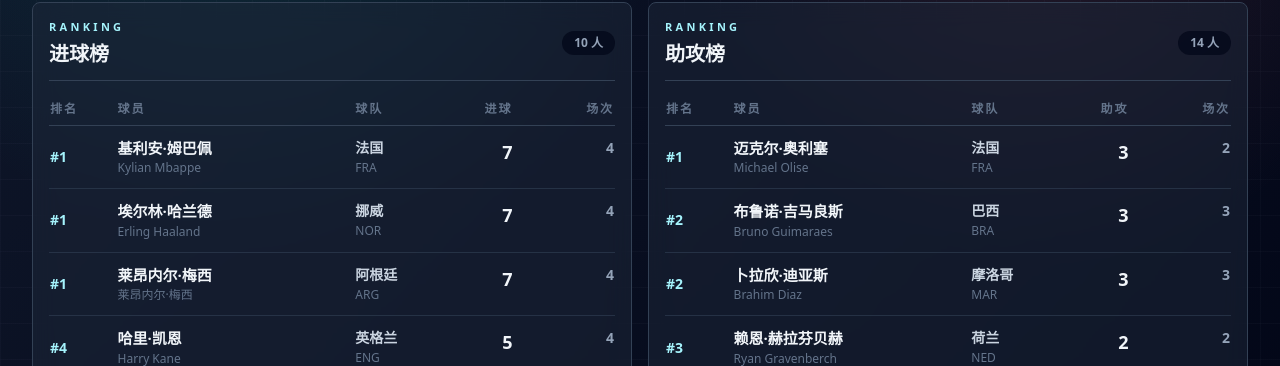
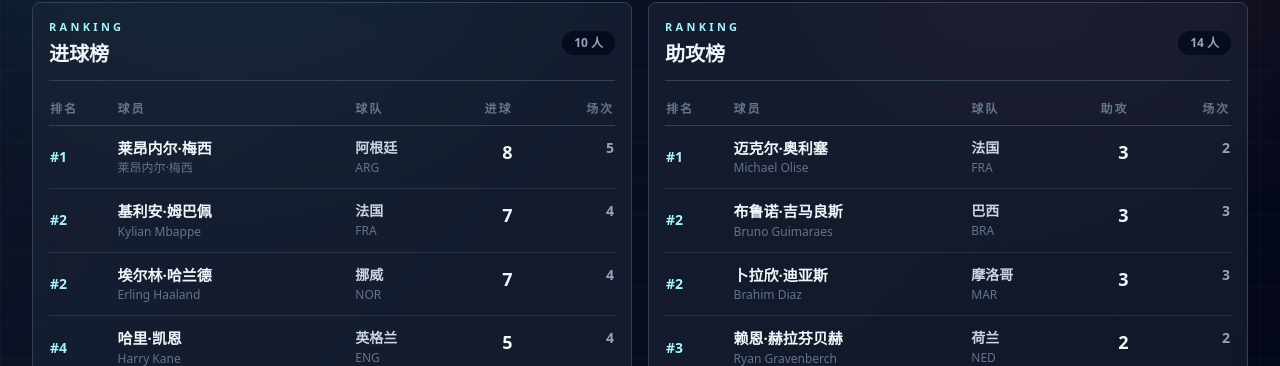
Before and after one commit to huayu2025ai-sketch/world-cup-26, a Next.js app: page /stats in a window 1280 px wide. Shown: the part 253-619 px from the top of the page. Built offline with nearby package versions, Linux system fonts and the light colour scheme.

Commit message:
Update World Cup result: Argentina beats Egypt

```diff
--- a/constants/scheduleData.ts
+++ b/constants/scheduleData.ts
@@ -572,7 +572,13 @@ const matchInputs: ScheduleMatchInput[] = [
     { player: "汉斯·范阿肯", team: "比利时", minute: "57'", type: "goal" },
     { player: "罗梅卢·卢卡库", team: "比利时", minute: "90+3'", type: "goal" }
   ] },
-  { id: 95, stage: "16强", date: "2026-07-07", localTime: "12:00", home: "32强胜者", away: "32强胜者", venue: "Mercedes-Benz Stadium", city: "Atlanta" },
+  { id: 95, stage: "16强", date: "2026-07-07", localTime: "12:00", home: "阿根廷", away: "埃及", venue: "Mercedes-Benz Stadium", city: "Atlanta", homeScore: 3, awayScore: 2, goalScorers: [
+    { player: "亚西尔·易卜拉欣", team: "埃及", minute: "15'", type: "goal" },
+    { player: "穆斯塔法·齐科", team: "埃及", minute: "67'", type: "goal" },
+    { player: "克里斯蒂安·罗梅罗", team: "阿根廷", minute: "79'", type: "goal" },
+    { player: "莱昂内尔·梅西", team: "阿根廷", minute: "83'", type: "goal" },
+    { player: "恩佐·费尔南德斯", team: "阿根廷", minute: "90+2'", type: "goal" }
+  ] },
   { id: 96, stage: "16强", date: "2026-07-07", localTime: "16:00", home: "32强胜者", away: "32强胜者", venue: "BC Place", city: "Vancouver" },
   { id: 97, stage: "1/4决赛", date: "2026-07-09", localTime: "16:00", home: "16强胜者", away: "16强胜者", venue: "Gillette Stadium", city: "Foxborough" },
   { id: 98, stage: "1/4决赛", date: "2026-07-10", localTime: "15:00", home: "16强胜者", away: "16强胜者", venue: "SoFi Stadium", city: "Inglewood" },
--- a/constants/tournamentStats.ts
+++ b/constants/tournamentStats.ts
@@ -9,9 +9,9 @@ export type PlayerStat = {
 };
 
 export const goalsRanking: PlayerStat[] = [
-  { rank: 1, player: "基利安·姆巴佩", chineseName: "基利安·姆巴佩", team: "法国", teamCode: "FRA", value: 7, matches: 4 },
-  { rank: 1, player: "埃尔林·哈兰德", chineseName: "埃尔林·哈兰德", team: "挪威", teamCode: "NOR", value: 7, matches: 4 },
-  { rank: 1, player: "莱昂内尔·梅西", chineseName: "莱昂内尔·梅西", team: "阿根廷", teamCode: "ARG", value: 7, matches: 4 },
+  { rank: 1, player: "莱昂内尔·梅西", chineseName: "莱昂内尔·梅西", team: "阿根廷", teamCode: "ARG", value: 8, matches: 5 },
+  { rank: 2, player: "基利安·姆巴佩", chineseName: "基利安·姆巴佩", team: "法国", teamCode: "FRA", value: 7, matches: 4 },
+  { rank: 2, player: "埃尔林·哈兰德", chineseName: "埃尔林·哈兰德", team: "挪威", teamCode: "NOR", value: 7, matches: 4 },
   { rank: 4, player: "哈里·凯恩", chineseName: "哈里·凯恩", team: "英格兰", teamCode: "ENG", value: 5, matches: 4 },
   { rank: 5, player: "维尼修斯·儒尼奥尔", chineseName: "维尼修斯·儒尼奥尔", team: "巴西", teamCode: "BRA", value: 4, matches: 3 },
   { rank: 5, player: "米克尔·奥亚萨瓦尔", chineseName: "米克尔·奥亚萨瓦尔", team: "西班牙", teamCode: "ESP", value: 4, matches: 2 },
@@ -28,6 +28,7 @@ export const goalsRanking: PlayerStat[] = [
   { rank: 11, player: "乔纳森·戴维", chineseName: "乔纳森·戴维", team: "加拿大", teamCode: "CAN", value: 3, matches: 1 },
   { rank: 11, player: "马特乌斯·库尼亚", chineseName: "马特乌斯·库尼亚", team: "巴西", teamCode: "BRA", value: 3, matches: 2 },
   { rank: 11, player: "科迪·加克波", chineseName: "科迪·加克波", team: "荷兰", teamCode: "NED", value: 3, matches: 2 },
+  { rank: 11, player: "罗梅卢·卢卡库", chineseName: "罗梅卢·卢卡库", team: "比利时", teamCode: "BEL", value: 3, matches: 3 },
   { rank: 11, player: "克里斯蒂亚诺·罗纳尔多", chineseName: "克里斯蒂亚诺·罗纳尔多", team: "葡萄牙", teamCode: "POR", value: 3, matches: 2 },
   { rank: 11, player: "劳尔·希门尼斯", chineseName: "劳尔·希门尼斯", team: "墨西哥", teamCode: "MEX", value: 3, matches: 3 },
   { rank: 22, player: "赛尔·拉林", chineseName: "赛尔·拉林", team: "加拿大", teamCode: "CAN", value: 2, matches: 2 },
@@ -53,11 +54,11 @@ export const goalsRanking: PlayerStat[] = [
   { rank: 22, player: "尼古拉·佩佩", chineseName: "尼古拉·佩佩", team: "科特迪瓦", teamCode: "CIV", value: 2, matches: 1 },
   { rank: 22, player: "哈比卜·迪亚拉", chineseName: "哈比卜·迪亚拉", team: "塞内加尔", teamCode: "SEN", value: 2, matches: 2 },
   { rank: 22, player: "莱安德罗·特罗萨德", chineseName: "莱安德罗·特罗萨德", team: "比利时", teamCode: "BEL", value: 2, matches: 1 },
-  { rank: 22, player: "罗梅卢·卢卡库", chineseName: "罗梅卢·卢卡库", team: "比利时", teamCode: "BEL", value: 3, matches: 3 },
   { rank: 22, player: "里亚德·马赫雷斯", chineseName: "里亚德·马赫雷斯", team: "阿尔及利亚", teamCode: "ALG", value: 2, matches: 1 },
   { rank: 22, player: "尤里·蒂勒曼斯", chineseName: "尤里·蒂勒曼斯", team: "比利时", teamCode: "BEL", value: 2, matches: 1 },
   { rank: 22, player: "阿泽丁·乌纳希", chineseName: "阿泽丁·乌纳希", team: "摩洛哥", teamCode: "MAR", value: 2, matches: 1 },
   { rank: 22, player: "夏尔·德克特拉勒", chineseName: "夏尔·德克特拉勒", team: "比利时", teamCode: "BEL", value: 2, matches: 1 },
+  { rank: 22, player: "克里斯蒂安·罗梅罗", chineseName: "克里斯蒂安·罗梅罗", team: "阿根廷", teamCode: "ARG", value: 2, matches: 2 },
   { rank: 49, player: "拉迪斯拉夫·克雷伊奇", chineseName: "拉迪斯拉夫·克雷伊奇", team: "捷克", teamCode: "CZE", value: 1, matches: 1 },
   { rank: 49, player: "黄仁范", chineseName: "黄仁范", team: "韩国", teamCode: "KOR", value: 1, matches: 1 },
   { rank: 49, player: "吴贤揆", chineseName: "吴贤揆", team: "韩国", teamCode: "KOR", value: 1, matches: 1 },
@@ -174,10 +175,12 @@ export const goalsRanking: PlayerStat[] = [
   { rank: 49, player: "德罗伊·杜阿尔特", chineseName: "德罗伊·杜阿尔特", team: "佛得角", teamCode: "CPV", value: 1, matches: 1 },
   { rank: 49, player: "利桑德罗·马丁内斯", chineseName: "利桑德罗·马丁内斯", team: "阿根廷", teamCode: "ARG", value: 1, matches: 1 },
   { rank: 49, player: "西德尼·洛佩斯·卡布拉尔", chineseName: "西德尼·洛佩斯·卡布拉尔", team: "佛得角", teamCode: "CPV", value: 1, matches: 1 },
-  { rank: 49, player: "克里斯蒂安·罗梅罗", chineseName: "克里斯蒂安·罗梅罗", team: "阿根廷", teamCode: "ARG", value: 1, matches: 1 },
   { rank: 49, player: "约翰·阿里亚斯", chineseName: "约翰·阿里亚斯", team: "哥伦比亚", teamCode: "COL", value: 1, matches: 1 },
   { rank: 49, player: "内马尔", chineseName: "内马尔", team: "巴西", teamCode: "BRA", value: 1, matches: 1 },
   { rank: 49, player: "米克尔·梅里诺", chineseName: "米克尔·梅里诺", team: "西班牙", teamCode: "ESP", value: 1, matches: 1 },
+  { rank: 49, player: "恩佐·费尔南德斯", chineseName: "恩佐·费尔南德斯", team: "阿根廷", teamCode: "ARG", value: 1, matches: 1 },
+  { rank: 49, player: "亚西尔·易卜拉欣", chineseName: "亚西尔·易卜拉欣", team: "埃及", teamCode: "EGY", value: 1, matches: 1 },
+  { rank: 49, player: "穆斯塔法·齐科", chineseName: "穆斯塔法·齐科", team: "埃及", teamCode: "EGY", value: 1, matches: 1 },
   { rank: 49, player: "汉斯·范阿肯", chineseName: "汉斯·范阿肯", team: "比利时", teamCode: "BEL", value: 1, matches: 1 },
   { rank: 49, player: "马利克·蒂尔曼", chineseName: "马利克·蒂尔曼", team: "美国", teamCode: "USA", value: 1, matches: 1 },
 ];
@@ -228,6 +231,7 @@ export const assistsRanking: PlayerStat[] = [
   { rank: 42, player: "布鲁诺·费尔南德斯", chineseName: "布鲁诺·费尔南德斯", team: "葡萄牙", teamCode: "POR", value: 1, matches: 1 },
   { rank: 43, player: "克里斯蒂亚诺·罗纳尔多", chineseName: "克里斯蒂亚诺·罗纳尔多", team: "葡萄牙", teamCode: "POR", value: 1, matches: 1 },
   { rank: 44, player: "约西普·斯塔尼希奇", chineseName: "约西普·斯塔尼希奇", team: "克罗地亚", teamCode: "CRO", value: 1, matches: 1 },
+  { rank: 45, player: "莱昂内尔·梅西", chineseName: "莱昂内尔·梅西", team: "阿根廷", teamCode: "ARG", value: 1, matches: 1 },
   { rank: 46, player: "布雷尔·恩博洛", chineseName: "布雷尔·恩博洛", team: "瑞士", teamCode: "SUI", value: 1, matches: 3 },
   { rank: 47, player: "阿泽丁·乌纳希", chineseName: "阿泽丁·乌纳希", team: "摩洛哥", teamCode: "MAR", value: 2, matches: 1 },
   { rank: 47, player: "阿什拉夫·哈基米", chineseName: "阿什拉夫·哈基米", team: "摩洛哥", teamCode: "MAR", value: 2, matches: 2 },
@@ -253,13 +257,12 @@ export const assistsRanking: PlayerStat[] = [
   { rank: 66, player: "马克·库库雷利亚", chineseName: "马克·库库雷利亚", team: "西班牙", teamCode: "ESP", value: 1, matches: 1 },
   { rank: 67, player: "费兰·托雷斯", chineseName: "费兰·托雷斯", team: "西班牙", teamCode: "ESP", value: 1, matches: 1 },
   { rank: 68, player: "拉斐尔·莱奥", chineseName: "拉斐尔·莱奥", team: "葡萄牙", teamCode: "POR", value: 1, matches: 1 },
-  { rank: 69, player: "莱昂内尔·梅西", chineseName: "莱昂内尔·梅西", team: "阿根廷", teamCode: "ARG", value: 1, matches: 1 },
   { rank: 70, player: "路易斯·苏亚雷斯", chineseName: "路易斯·苏亚雷斯", team: "哥伦比亚", teamCode: "COL", value: 1, matches: 1 },
   { rank: 71, player: "内马尔", chineseName: "内马尔", team: "巴西", teamCode: "BRA", value: 1, matches: 1 }
   ];
 
 
 export const statsNotice = {
-  title: "16强第94场赛果更新",
-  body: "已按最新完赛比赛补入比利时 4-1 美国，并同步更新进球榜、助攻榜和总览说明。"
+  title: "16强第95场赛果更新",
+  body: "已按最新完赛比赛补入阿根廷 3-2 埃及，并同步更新进球榜、助攻榜和总览说明。"
 };
--- a/constants/worldcupData.ts
+++ b/constants/worldcupData.ts
@@ -42,14 +42,14 @@ export type GroupOverviewUpdate = {
 
 export const groupOverviewUpdates: GroupOverviewUpdate[] = [
   {
-    updatedAt: "2026-07-07T20:42:08+08:00",
-    updatedAtLabel: "北京时间 2026年7月7日 20:42",
-    title: "16强第94场赛果更新",
-    summary: "本次按北京时间 2026-07-07 20:42 复核并补入第 94 场终场结果：比利时 4-1 美国；第 95-104 场本次未改动，小组积分榜也未受影响。",
+    updatedAt: "2026-07-08T02:17:31+08:00",
+    updatedAtLabel: "北京时间 2026年7月8日 02:17",
+    title: "16强第95场赛果更新",
+    summary: "本次按北京时间 2026-07-08 02:17 复核并补入第 95 场终场结果：阿根廷 3-2 埃及；第 96 场暂未获得同等把握的终场证据，本次未改动，小组积分榜也未受影响。",
     changes: [
-      "赛程第 94 场补入比利时 4-1 美国：夏尔·德克特拉勒 9'、33'，马利克·蒂尔曼 31'，汉斯·范阿肯 57'，罗梅卢·卢卡库 90+3'。",
-      "进球榜同步将罗梅卢·卢卡库更新为 3 球，并新增夏尔·德克特拉勒 2 球、汉斯·范阿肯 1 球、马利克·蒂尔曼 1 球；助攻榜同步补入尼古拉·拉斯金、莱安德罗·特罗萨德各 1 次。",
-      "第 95-104 场保持不变，本次不涉及任何小组积分榜改动。"
+      "赛程第 95 场补入阿根廷 3-2 埃及：亚西尔·易卜拉欣 15'、穆斯塔法·齐科 67'、克里斯蒂安·罗梅罗 79'、莱昂内尔·梅西 83'、恩佐·费尔南德斯 90+2'。",
+      "进球榜同步将莱昂内尔·梅西更新为 8 球，并将克里斯蒂安·罗梅罗更新为 2 球；同时新增恩佐·费尔南德斯、亚西尔·易卜拉欣、穆斯塔法·齐科各 1 球。",
+      "第 96 场及之后赛程保持不变，本次不涉及任何小组积分榜改动。"
     ]
   },
   {
```
